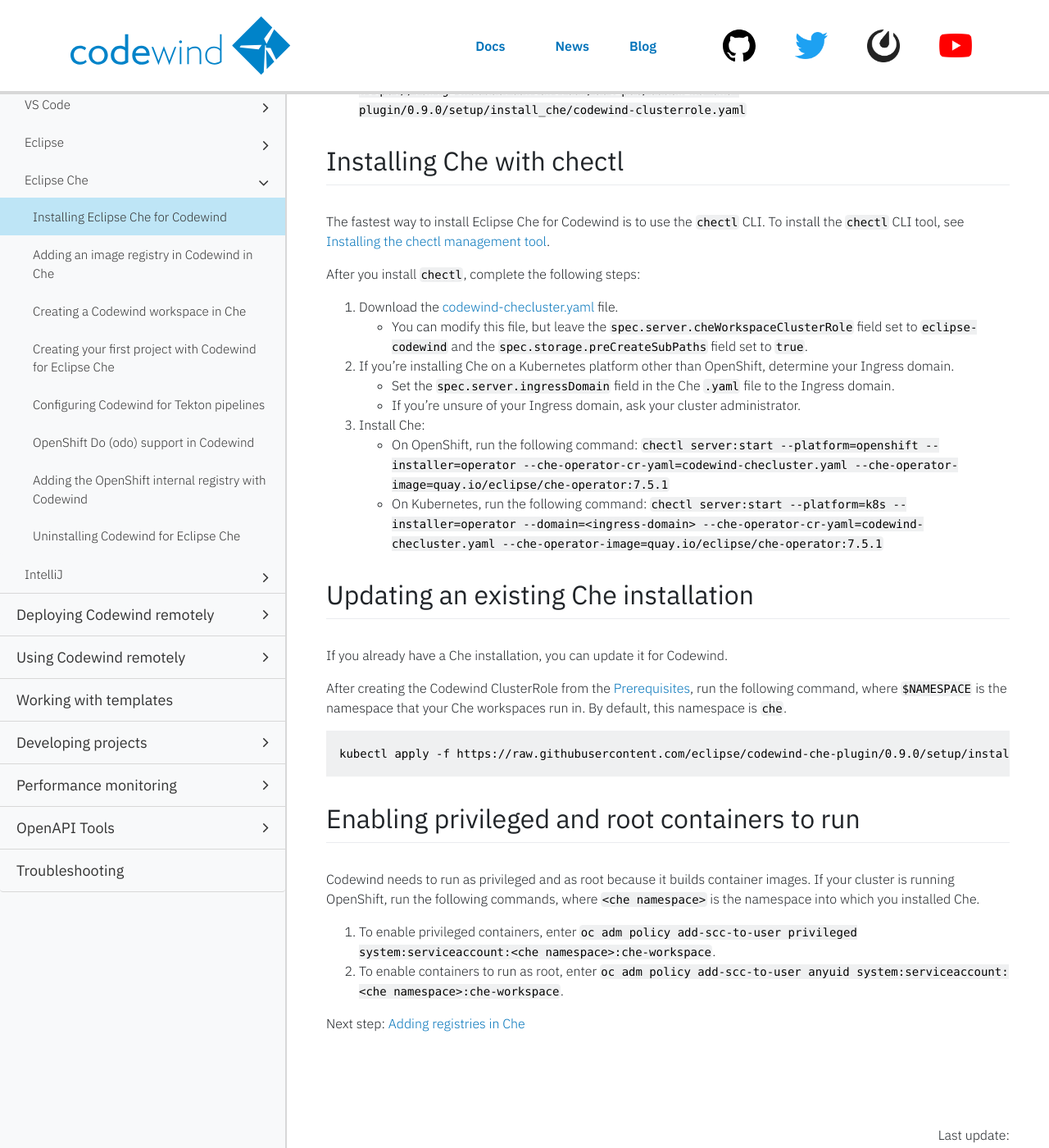
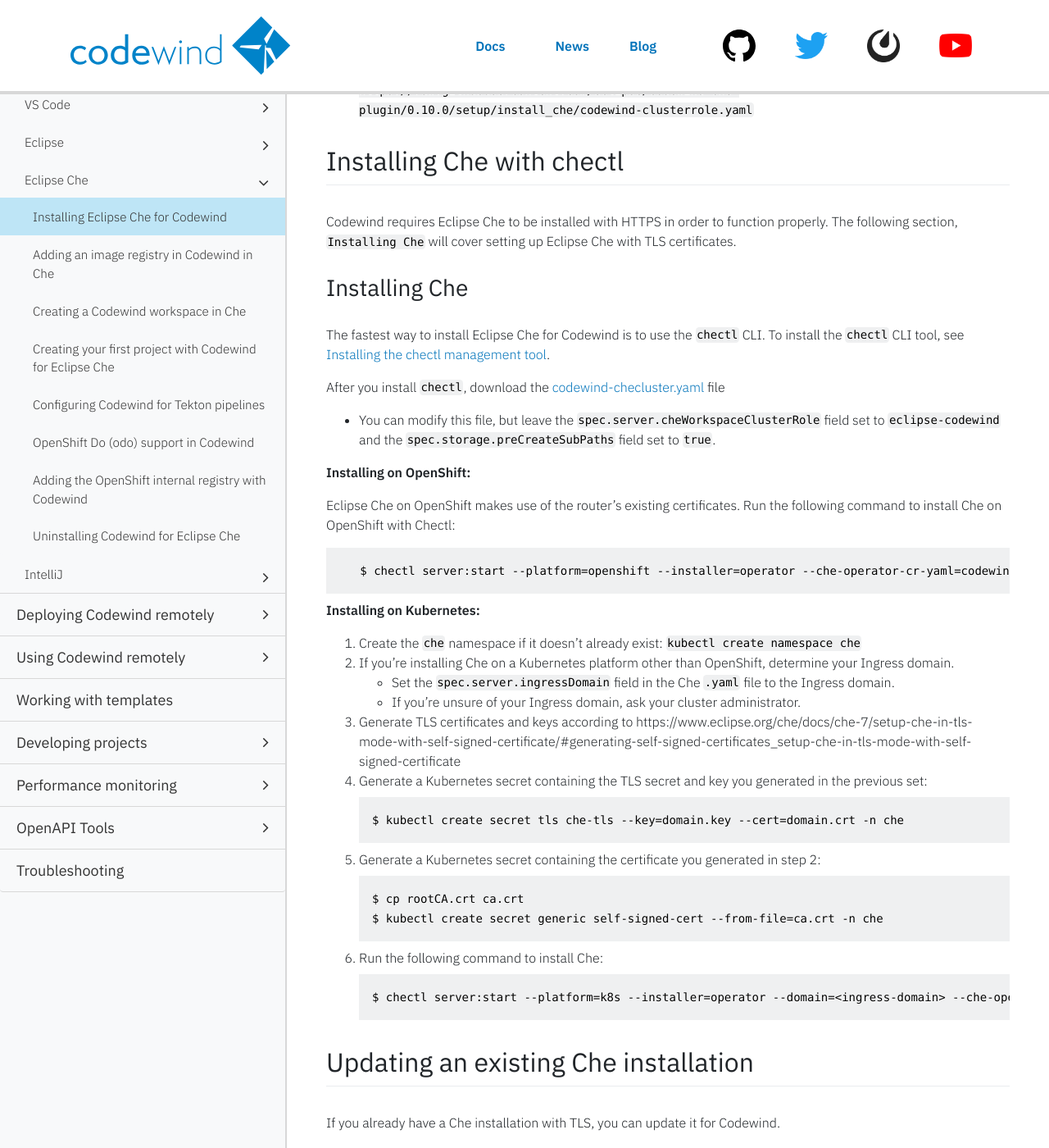
Before and after one commit to eclipse-archived/codewind-docs, a Jekyll site: the page built from docs/_documentations/che-installinfo.md, in a window 1280 px wide and 1400 px high, scrolled down 632 px. Shown: the whole window at 82% size. Built offline with Jekyll 4.4.1, drawn with Linux system fonts in a browser that asks for light colours; nearby versions of some CDN libraries; comment, search, counter and statistics services are not loaded; some of the changed text lies outside the part shown.

Commit message:
Update install docs for Che 7.9.0
Signed-off-by: John Collier <John.J.Collier@ibm.com>

````diff
--- a/docs/_documentations/che-installinfo.md
+++ b/docs/_documentations/che-installinfo.md
@@ -14,7 +14,7 @@ Install Che to use with Codewind or prepare to use Codewind with an existing Che
 
 ## Prerequisites
 
-1. Set up PersistentVolumes (PVs) that support both `ReadWriteOnce` (RWO) and `ReadWriteMany` (RWX) access modes and have a minimum of 1 Gi storage.
+1. Set up PersistentVolumes (PVs) that support both `ReadWriteOnce` (RWO) and `ReadWriteMany` (RWX) access modes and each have a minimum of 5 Gi storage.
    - One volume is required for Che, and two volumes are required for each Codewind workspace.
    - For Network File System (NFS) shares, set 777 permissions for the exported folders and ownership of `nobody:nogroup`.
    - Because Codewind uses `ReadWriteMany` (RWX) volumes to provide persistent storage, use NFS for storage on OpenShift 4.
@@ -22,30 +22,92 @@ Install Che to use with Codewind or prepare to use Codewind with an existing Che
    - Both Eclipse Che and Eclipse Codewind host Docker images at these locations.
    - Many clusters have image policies that control which registries you can use to pull images. Check your cluster documentation and ensure that the cluster image pull policies permit both of these registries.
 3. Set up the ClusterRole for Codewind:
-`kubectl apply -f https://raw.githubusercontent.com/eclipse/codewind-che-plugin/0.9.0/setup/install_che/codewind-clusterrole.yaml`
+`kubectl apply -f https://raw.githubusercontent.com/eclipse/codewind-che-plugin/0.10.0/setup/install_che/codewind-clusterrole.yaml`
 
 ## Installing Che with chectl
 
+Codewind requires Eclipse Che to be installed with HTTPS in order to function properly. The following section, `Installing Che` will cover setting up Eclipse Che with TLS certificates.
+
+### Installing Che
 The fastest way to install Eclipse Che for Codewind is to use the `chectl` CLI. To install the `chectl` CLI tool, see [Installing the chectl management tool](https://www.eclipse.org/che/docs/che-7/installing-the-chectl-management-tool/).
 
-After you install `chectl`, complete the following steps:
-1. Download the [codewind-checluster.yaml](https://github.com/eclipse/codewind-che-plugin/blob/0.9.0/setup/install_che/che-operator/codewind-checluster.yaml) file.
-    - You can modify this file, but leave the `spec.server.cheWorkspaceClusterRole` field set to `eclipse-codewind` and the `spec.storage.preCreateSubPaths` field set to `true`.
+After you install `chectl`, download the [codewind-checluster.yaml](https://raw.githubusercontent.com/eclipse/codewind-che-plugin/0.10.0/setup/install_che/che-operator/codewind-checluster.yaml) file
+ - You can modify this file, but leave the `spec.server.cheWorkspaceClusterRole` field set to `eclipse-codewind` and the `spec.storage.preCreateSubPaths` field set to `true`.
+
+**Installing on OpenShift:**
+
+Eclipse Che on OpenShift makes use of the router's existing certificates.
+Run the following command to install Che on OpenShift with Chectl:
+   ```
+   $ chectl server:start --platform=openshift --installer=operator --che-operator-cr-yaml=codewind-checluster.yaml --che-operator-image=quay.io/eclipse/che-operator:7.9.0
+   ```
+
+**Installing on Kubernetes:**
+
+1. Create the `che` namespace if it doesn't already exist: `kubectl create namespace che`
 2. If you're installing Che on a Kubernetes platform other than OpenShift, determine your Ingress domain.
     - Set the `spec.server.ingressDomain` field in the Che `.yaml` file to the Ingress domain.
     - If you're unsure of your Ingress domain, ask your cluster administrator.
-3. Install Che:
-    - On OpenShift, run the following command: `chectl server:start --platform=openshift --installer=operator --che-operator-cr-yaml=codewind-checluster.yaml --che-operator-image=quay.io/eclipse/che-operator:7.5.1`
-    - On Kubernetes, run the following command: `chectl server:start --platform=k8s --installer=operator --domain=<ingress-domain> --che-operator-cr-yaml=codewind-checluster.yaml --che-operator-image=quay.io/eclipse/che-operator:7.5.1`
+3. Generate TLS certificates and keys according to https://www.eclipse.org/che/docs/che-7/setup-che-in-tls-mode-with-self-signed-certificate/#generating-self-signed-certificates_setup-che-in-tls-mode-with-self-signed-certificate
+4. Generate a Kubernetes secret containing the TLS secret and key you generated in the previous set:
+   ```
+   $ kubectl create secret tls che-tls --key=domain.key --cert=domain.crt -n che
+   ```
+5. Generate a Kubernetes secret containing the certificate you generated in step 2:
+   ```
+   $ cp rootCA.crt ca.crt
+   $ kubectl create secret generic self-signed-cert --from-file=ca.crt -n che
+   ```
+6. Run the following command to install Che:
+   ```
+   $ chectl server:start --platform=k8s --installer=operator --domain=<ingress-domain> --che-operator-cr-yaml=codewind-checluster.yaml --che-operator-image=quay.io/eclipse/che-operator:7.9.0
+   ```
 
 ## Updating an existing Che installation
 
-If you already have a Che installation, you can update it for Codewind.
+If you already have a Che installation with TLS, you can update it for Codewind.
 
 After creating the Codewind ClusterRole from the [Prerequisites](#prerequisites), run the following command, where `$NAMESPACE` is the namespace that your Che workspaces run in. By default, this namespace is `che`.
 ```
-kubectl apply -f https://raw.githubusercontent.com/eclipse/codewind-che-plugin/0.9.0/setup/install_che/codewind-rolebinding.yaml -n $NAMESPACE
+$ kubectl apply -f https://raw.githubusercontent.com/eclipse/codewind-che-plugin/0.9.0/setup/install_che/codewind-rolebinding.yaml -n $NAMESPACE
 ```
+
+## Adding Certificates for Che to your browser
+
+If Eclipse Che was configured with self-signed certificates (such as by following the previous steps for Kubernetes, or if you installed on an OpenShift cluster with self-signed-certificates), you need to add the `ca.crt` for Eclipse Che to your browser. These steps are **not** necessary if you installed Che with publicly signed certificates (such as on OpenShift on IBM Cloud).
+
+### Download the OpenShift Router ca.crt
+If running on OpenShift with self-signed certs, follow these instructions:
+
+1. Authenticate against your OpenShift cluster, or ask your cluster administrator to do so.
+2. Run the following command to download the router's ca.crt
+```
+$ oc get secret router-ca -n openshift-ingress-operator -o jsonpath="{.data.tls\.crt}" | base64 -d > rootCa.crt
+```
+
+### Adding the ca.crt to Google Chrome
+
+On MacOS, follow these steps:
+
+1. Open **Keychain Access** and click **File** -> **Import items**.
+2. Locate rootCa.crt you got earlier and import it.
+3. Find the certificate in Keychain and click on it.
+4. In the window that opens, expand the **Trust section** and under **When using this certificate**, select **Always trust**. Hit **save**.
+5. Reload Eclipse Che in your browser.
+
+On Windows, follow these steps:
+
+1. Open Google chrome preferences, select **Privacy and Security** and click on **Manage Certificates**.
+2. In the Window that pops up, click on the **Trusted Root Certificate Authorities** tab.
+3. Locate the rootCa.crt and import it.
+4. Restart Google chrome and access the Console route.
+
+### Adding the ca.crt to Firefox
+
+1. Go to **Preferences -> Privacy and Security -> View certificates**.
+2. Click on **Authorities** and click `Import`.
+3. Locate the rootCa.crt file and import it.
+4. Reload Eclipse Che in your browser.
 
 ## Enabling privileged and root containers to run
 
````
